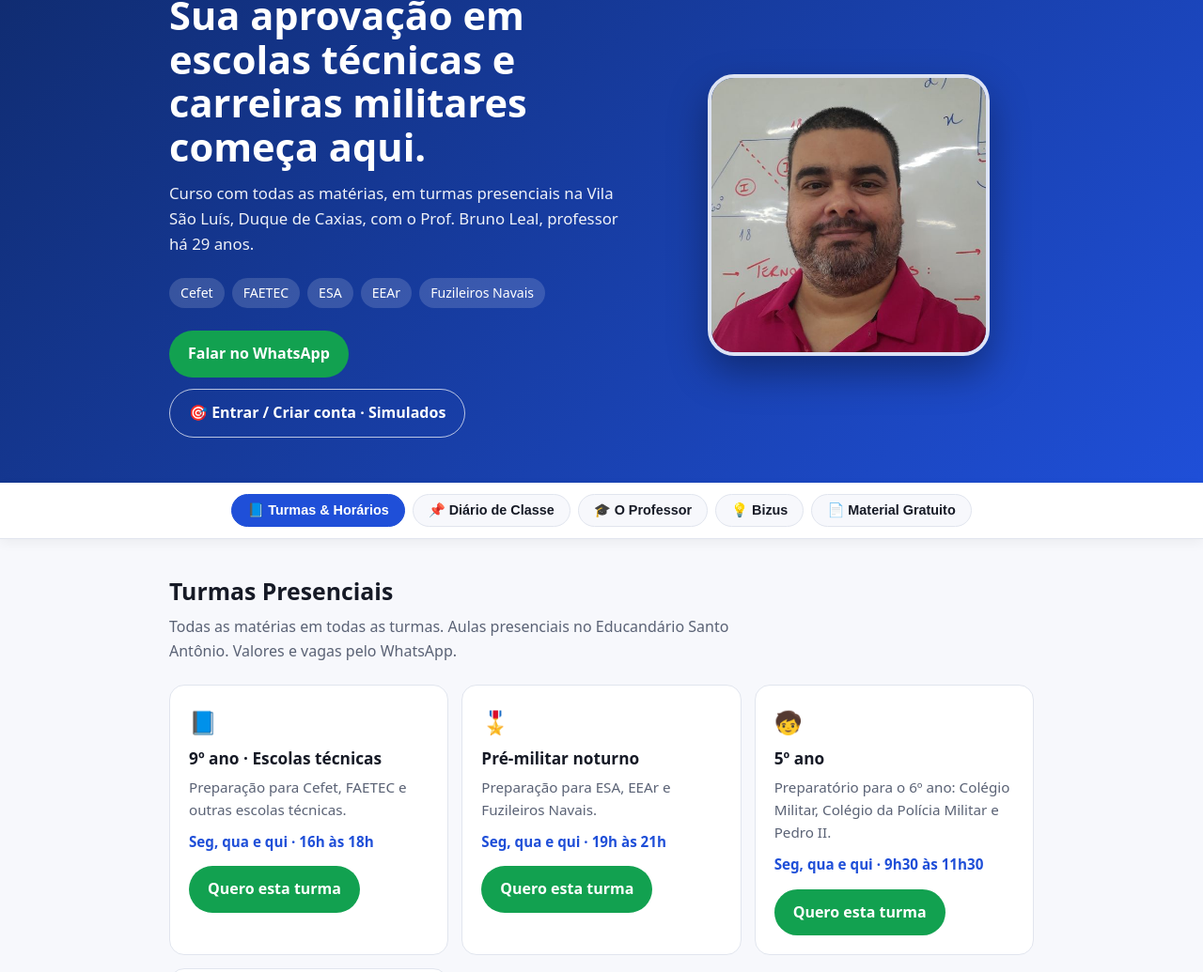
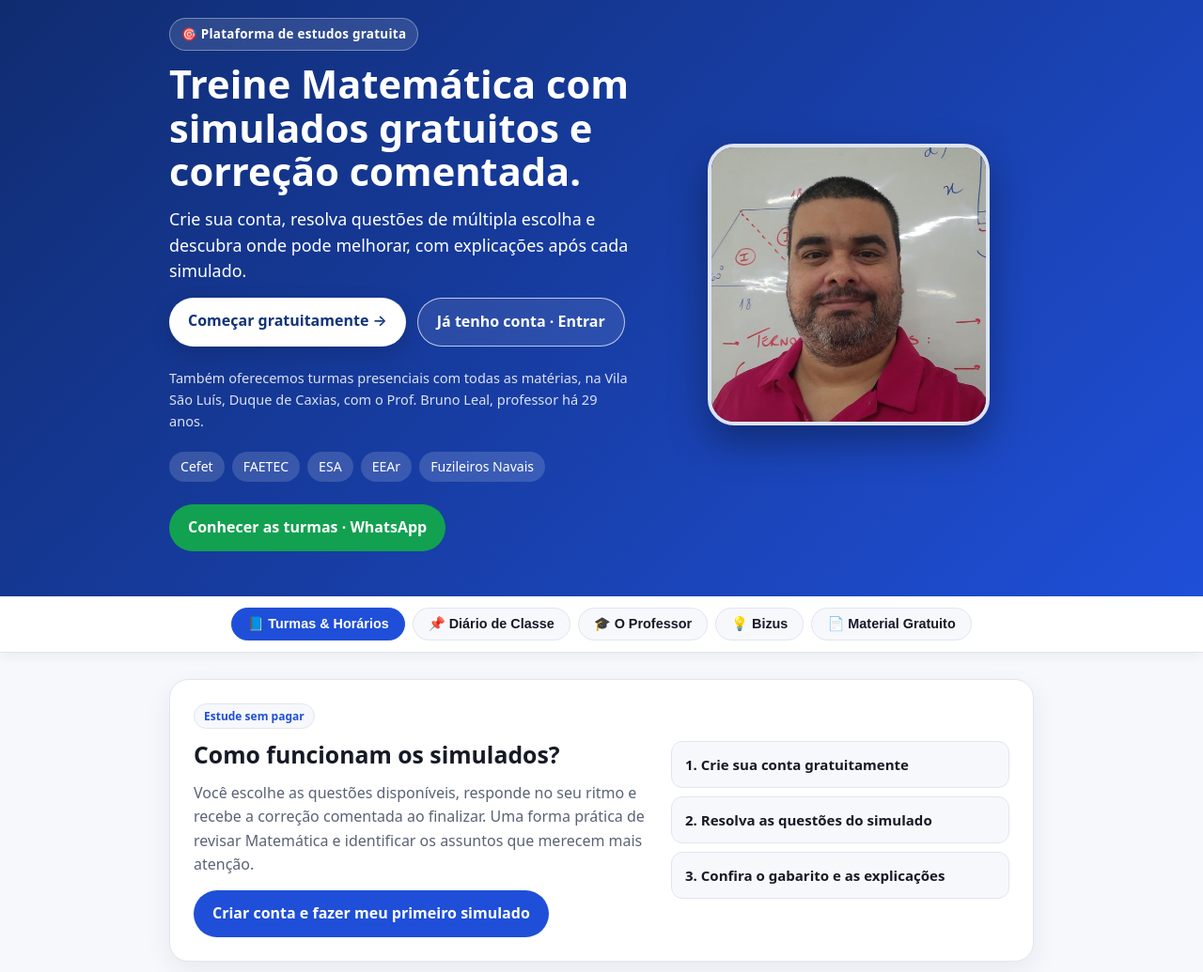
Before and after one commit to ProfBrunoLeal/LealConcursos, a plain HTML site: page index.html in a window 1280 px wide. Shown: the part 123-1158 px from the top of the page at 94% size. Drawn offline with Linux system fonts and the light colour scheme.

Commit message:
Update title and description in index.html

````diff
--- a/index.html
+++ b/index.html
@@ -1,10 +1,11 @@
+```
 <!DOCTYPE html>
 <html lang="pt-BR">
 <head>
 <meta charset="utf-8">
 <meta name="viewport" content="width=device-width, initial-scale=1, viewport-fit=cover">
-<title>Leal Concursos – Preparatório para Cefet, FAETEC e pré-militar</title>
-<meta name="description" content="Leal Concursos: preparatório presencial para Cefet, FAETEC, ESA, EEAr e Fuzileiros Navais, em Duque de Caxias, com o Prof. Bruno Leal.">
+<title>Leal Concursos | Simulados gratuitos de Matemática e preparatórios</title>
+<meta name="description" content="Faça simulados gratuitos de Matemática com correção comentada. Conheça também as turmas presenciais do Leal Concursos em Duque de Caxias, com o Prof. Bruno Leal.">
 <meta name="theme-color" content="#0f2a6b">
 <style>
 :root{--bg:#f7f8fc;--card:#fff;--text:#161a26;--muted:#5a6275;--line:#e1e5ee;--accent:#1f4fd8;--hero1:#0f2a6b;--hero2:#1f4fd8;--zap:#12a150;
@@ -27,6 +28,22 @@ h1{font-size:clamp(1.8rem,5vw,2.6rem);line-height:1.12;margin:0 0 14px;max-width
 .btn.z{background:var(--zap);color:#fff}
 .btn.s{border:1.5px solid rgba(255,255,255,.7);color:#fff}
 .btn.sm{padding:8px 14px;font-size:.85rem}
+
+/* DESTAQUE DOS SIMULADOS GRATUITOS */
+.hero-eyebrow{display:inline-block;margin:0 0 12px;padding:6px 12px;border:1px solid rgba(255,255,255,.35);border-radius:999px;background:rgba(255,255,255,.12);font-size:.84rem;font-weight:750;letter-spacing:.02em}
+.hero .hero-subtitle{font-size:1.12rem;line-height:1.55;opacity:1;margin-bottom:14px}
+.hero .hero-secondary{font-size:.91rem;opacity:.85;margin-bottom:20px}
+.btn.primary{background:#fff;color:#123477;box-shadow:0 8px 22px rgba(0,0,0,.15)}
+.btn.primary:hover{background:#eaf3ff}
+.hero .btn.s{background:rgba(255,255,255,.09)}
+.free-strip{padding:28px 0 8px}
+.free-panel{display:grid;grid-template-columns:1.35fr 1fr;gap:22px;align-items:center;background:var(--card);border:1px solid var(--line);border-radius:20px;padding:25px;box-shadow:0 10px 28px rgba(12,39,91,.07)}
+.free-panel h2{margin-bottom:8px}
+.free-panel p{color:var(--muted);margin:0 0 14px}
+.free-steps{display:grid;gap:9px}
+.free-step{padding:12px 14px;border-radius:12px;background:var(--bg);border:1px solid var(--line);font-weight:600;font-size:.94rem}
+.free-panel .btn{background:var(--accent);color:#fff}
+@media(max-width:700px){.free-panel{grid-template-columns:1fr;padding:20px}.hero .btns .btn{width:100%;text-align:center}}
 
 /* NAVEGAÇÃO POR ABAS */
 .nav-tabs-wrap{background:var(--card);border-bottom:1px solid var(--line);position:sticky;top:0;z-index:100;box-shadow:0 4px 12px rgba(0,0,0,.05)}
@@ -102,12 +119,17 @@ summary small{display:block;color:var(--muted);font-weight:400;font-size:.82rem}
 <text x="75" y="53" font-family="Montserrat,'Segoe UI',system-ui,-apple-system,Arial,sans-serif" font-size="11.5" font-weight="700" letter-spacing="4.4" fill="#14d8b0">CONCURSOS</text>
 </svg></div>
     <div class="heroin"><div class="txt">
-    <h1>Sua aprovação em escolas técnicas e carreiras militares começa aqui.</h1>
-    <p>Curso com todas as matérias, em turmas presenciais na Vila São Luís, Duque de Caxias, com o Prof. Bruno Leal, professor há 29 anos.</p>
+    <div class="hero-eyebrow">🎯 Plataforma de estudos gratuita</div>
+    <h1>Treine Matemática com simulados gratuitos e correção comentada.</h1>
+    <p class="hero-subtitle">Crie sua conta, resolva questões de múltipla escolha e descubra onde pode melhorar, com explicações após cada simulado.</p>
+    <div class="btns" style="margin-bottom:22px">
+      <a class="btn primary" href="login.html">Começar gratuitamente →</a>
+      <a class="btn s" href="login.html">Já tenho conta · Entrar</a>
+    </div>
+    <p class="hero-secondary">Também oferecemos turmas presenciais com todas as matérias, na Vila São Luís, Duque de Caxias, com o Prof. Bruno Leal, professor há 29 anos.</p>
     <div class="chips"><span>Cefet</span><span>FAETEC</span><span>ESA</span><span>EEAr</span><span>Fuzileiros Navais</span></div>
     <div class="btns">
-      <a class="btn z" href="https://wa.me/5521973803201?text=Ol%C3%A1!%20Quero%20saber%20mais%20sobre%20o%20Leal%20Concursos." target="_blank" rel="noopener">Falar no WhatsApp</a>
-      <a class="btn s" href="login.html">🎯 Entrar / Criar conta · Simulados</a>
+      <a class="btn z" href="https://wa.me/5521973803201?text=Ol%C3%A1!%20Quero%20saber%20mais%20sobre%20o%20Leal%20Concursos." target="_blank" rel="noopener">Conhecer as turmas · WhatsApp</a>
     </div>
     </div>
     <div class="pic"><img alt="Prof. Bruno Leal, professor do Leal Concursos" src="foto-topo.jpg"></div>
@@ -127,6 +149,21 @@ summary small{display:block;color:var(--muted);font-weight:400;font-size:.82rem}
 </div>
 
 <main class="wrap">
+  <section class="free-strip" aria-labelledby="free-title">
+    <div class="free-panel">
+      <div>
+        <span class="tag">Estude sem pagar</span>
+        <h2 id="free-title">Como funcionam os simulados?</h2>
+        <p>Você escolhe as questões disponíveis, responde no seu ritmo e recebe a correção comentada ao finalizar. Uma forma prática de revisar Matemática e identificar os assuntos que merecem mais atenção.</p>
+        <a class="btn" href="login.html">Criar conta e fazer meu primeiro simulado</a>
+      </div>
+      <div class="free-steps" aria-label="Três passos para começar">
+        <div class="free-step">1. Crie sua conta gratuitamente</div>
+        <div class="free-step">2. Resolva as questões do simulado</div>
+        <div class="free-step">3. Confira o gabarito e as explicações</div>
+      </div>
+    </div>
+  </section>
 
   <!-- ABA 1: TURMAS + ONDE ESTAMOS + FAQ -->
   <div id="tab-turmas" class="tab-content active">
@@ -405,3 +442,4 @@ function openTab(evt, tabId) {
 
 </body>
 </html>
+```
````
